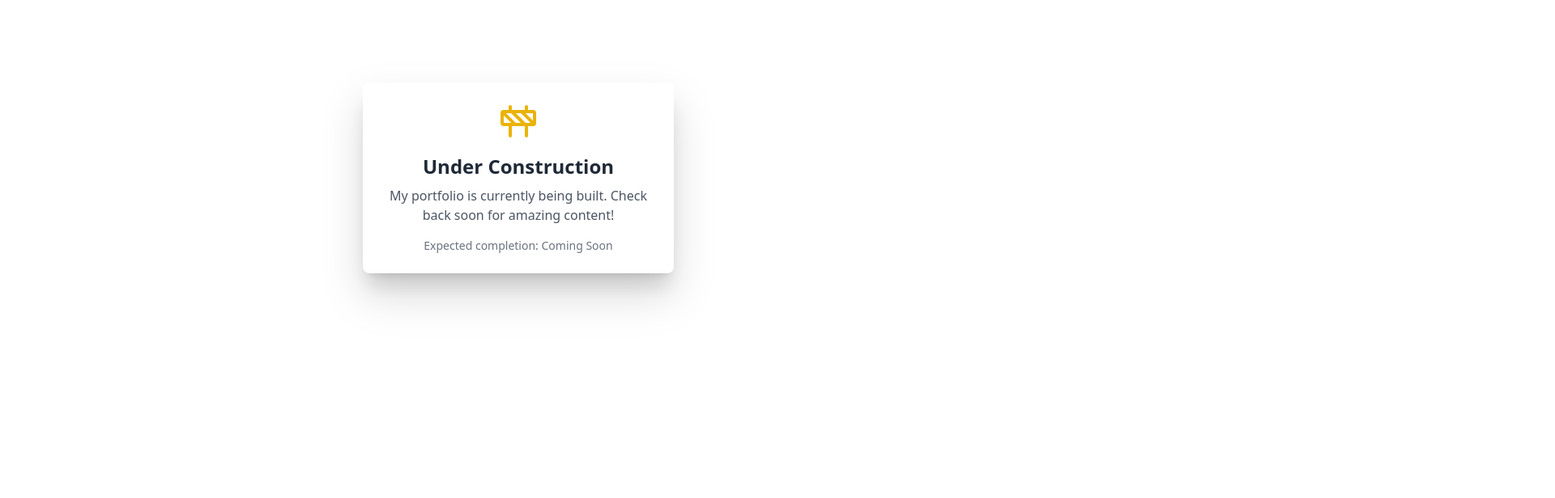
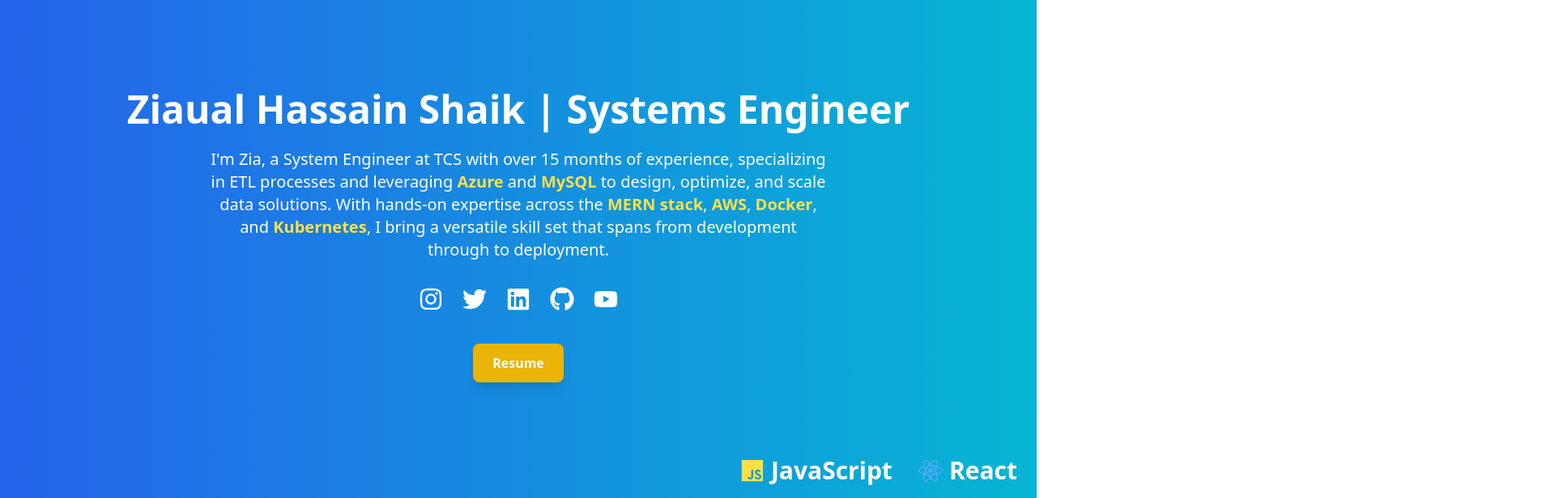
Before and after one commit to ziaualhassain/portfolio-app, a React (Vite) app: page / in a window 1280 px wide. Shown: the part 180-796 px from the top of the page at 81% size, 1920 px wide, since content can reach past the window. Built offline with nearby package versions, Linux system fonts and the light colour scheme.

Commit message:
almost hero page completed

```diff
--- a/src/App.jsx
+++ b/src/App.jsx
@@ -9,7 +9,7 @@
 
   return (
     <>
-    <UnderConstruction/>
+    {/* <UnderConstruction/> */}
     <Navbar/>
     <HeroCard/>
     <Projects/>
--- a/src/HeroCard.jsx
+++ b/src/HeroCard.jsx
@@ -2,12 +2,12 @@
 import { FaJs, FaReact, FaNodeJs, FaJava, FaDocker, FaAws } from 'react-icons/fa';
 import { SiNextdotjs, SiMysql, SiExpress, SiKubernetes, SiMongodb, SiPrisma } from 'react-icons/si';
 import { DiPostgresql } from 'react-icons/di';
-
+import { FaInstagram, FaTwitter, FaLinkedin, FaGithub, FaYoutube } from 'react-icons/fa';
 
 export default function HeroCard() {
   return (
-    <div className="flex flex-col items-center justify-center h-screen bg-gradient-to-r from-blue-600 to-cyan-500 text-white text-center px-4">
-      <h1 className="text-4xl md:text-5xl font-extrabold mb-6"> Ziaual Hassain Shaik | Systems Engineer</h1>
+    <div className="relative flex flex-col items-center justify-center h-screen bg-gradient-to-r from-blue-600 to-cyan-500 text-white text-center px-4 mb-10">
+      <h1 className="text-4xl md:text-5xl font-extrabold mb-6">Ziaual Hassain Shaik | Systems Engineer</h1>
       <p className="text-lg md:text-xl leading-relaxed max-w-3xl mx-auto">
         I'm Zia, a System Engineer at TCS with over 15 months of experience, specializing in ETL processes and leveraging
         <span className="font-semibold text-yellow-300"> Azure</span> and
@@ -18,125 +18,80 @@
         I bring a versatile skill set that spans from development through to deployment.
       </p>
 
-      <div className="mt-10">
-      <a href='https://drive.google.com/file/d/1WdEyLJ4y_w1tDET8e8DxmLuMqWK-5dCG/view?usp=drivesdk' target='_blank'> <button className="bg-yellow-500 text-white font-semibold py-3 px-6 rounded-lg shadow-lg hover:bg-yellow-600 hover:shadow-xl transition duration-300 ease-in-out">
-          Resume
-        </button>
-      </a>
+    {/* Social Media */}
+    <div className="mt-8 flex space-x-6">
+        <a href="https://www.instagram.com/yourusername" target="_blank" rel="noopener noreferrer">
+          <FaInstagram className="text-white text-3xl hover:text-yellow-300 transition duration-300" />
+        </a>
+
+        <a href="https://twitter.com/yourusername" target="_blank" rel="noopener noreferrer">
+          <FaTwitter className="text-white text-3xl hover:text-yellow-300 transition duration-300" />
+        </a>
+
+        <a href="https://www.linkedin.com/in/yourusername" target="_blank" rel="noopener noreferrer">
+          <FaLinkedin className="text-white text-3xl hover:text-yellow-300 transition duration-300" />
+        </a>
+
+        <a href="https://github.com/yourusername" target="_blank" rel="noopener noreferrer">
+          <FaGithub className="text-white text-3xl hover:text-yellow-300 transition duration-300" />
+        </a>
+
+        <a href="https://www.youtube.com/c/yourusername" target="_blank" rel="noopener noreferrer">
+          <FaYoutube className="text-white text-3xl hover:text-red-600 transition duration-300" />
+        </a>
       </div>
 
-      {/* Scrolling Skills Marquee */}
-      <div className="overflow-hidden mt-10">
+      <div className="mt-10">
+        <a href='https://github.com/user-attachments/files/17692728/Ziaual_Hassain_Shaik.pdf' target='_blank'>
+          <button className="bg-yellow-500 text-white font-semibold py-3 px-6 rounded-lg shadow-lg hover:bg-yellow-600 hover:shadow-xl transition duration-300 ease-in-out">
+            Resume
+          </button>
+        </a>
+      </div>
+
+      {/* Marquee */}
+      <div className="overflow-hidden absolute bottom-20 left-0 right-0 w-full mt-10 mb-3">
         <div className="flex animate-marquee space-x-8 text-2xl md:text-3xl">
-          {/* Skill items with icons */}
-          <div className="flex items-center space-x-2">
-            <FaJs className="text-yellow-300" />
-            <span className="font-semibold text-white">JavaScript</span>
-          </div>
-          <div className="flex items-center space-x-2">
-            <FaReact className="text-blue-400" />
-            <span className="font-semibold text-white">React</span>
-          </div>
-          <div className="flex items-center space-x-2">
-            <SiNextdotjs className="text-black" />
-            <span className="font-semibold text-white">Next.js</span>
-          </div>
-          <div className="flex items-center space-x-2">
-            <FaNodeJs className="text-green-500" />
-            <span className="font-semibold text-white">Node.js</span>
-          </div>
-          <div className="flex items-center space-x-2">
-            <SiExpress className="text-gray-700" />
-            <span className="font-semibold text-white">Express</span>
-          </div>
-          <div className="flex items-center space-x-2">
-            <FaJava className="text-red-500" />
-            <span className="font-semibold text-white">Java</span>
-          </div>
+          {[
+            { Icon: FaJs, label: 'JavaScript', color: 'text-yellow-300' },
+            { Icon: FaReact, label: 'React', color: 'text-blue-400' },
+            { Icon: SiNextdotjs, label: 'Next.js', color: 'text-black' },
+            { Icon: FaNodeJs, label: 'Node.js', color: 'text-green-500' },
+            { Icon: SiExpress, label: 'Express', color: 'text-gray-700' },
+            { Icon: FaJava, label: 'Java', color: 'text-red-500' },
+            { Icon: FaAws, label: 'AWS', color: 'text-orange-500' },
+            { Icon: SiMysql, label: 'MySQL', color: 'text-blue-500' },
+            { Icon: DiPostgresql, label: 'Postgres', color: 'text-blue-800' },
+            { Icon: SiKubernetes, label: 'Kubernetes', color: 'text-blue-400' },
+            { Icon: FaDocker, label: 'Docker', color: 'text-blue-500' },
+            { Icon: SiPrisma, label: 'Prisma', color: 'text-purple-600' },
+          ].map(({ Icon, label, color }) => (
+            <div className="flex items-center space-x-2" key={label}>
+              <Icon className={color} />
+              <span className="font-semibold text-white">{label}</span>
+            </div>
+          ))}
 
-          <div className="flex items-center space-x-2">
-            <FaAws className="text-orange-500" />
-            <span className="font-semibold text-white">AWS</span>
-          </div>
-          <div className="flex items-center space-x-2">
-            <SiMysql className="text-blue-500" />
-            <span className="font-semibold text-white">MySQL</span>
-          </div>
-          <div className="flex items-center space-x-2">
-            <DiPostgresql className="text-blue-800" />
-            <span className="font-semibold text-white">Postgres</span>
-          </div>
-          {/* <div className="flex items-center space-x-2">
-            <SiMongodb className="text-green-600" />
-            <span className="font-semibold text-white">MongoDB</span>
-          </div> */}
-          <div className="flex items-center space-x-2">
-            <SiKubernetes className="text-blue-400" />
-            <span className="font-semibold text-white">Kubernetes</span>
-          </div>
-          <div className="flex items-center space-x-2">
-            <FaDocker className="text-blue-500" />
-            <span className="font-semibold text-white">Docker</span>
-          </div>
-          <div className="flex items-center space-x-2">
-            <SiPrisma className="text-purple-600" />
-            <span className="font-semibold text-white">Prisma</span>
-          </div>
-
-          {/* Repeat the items for infinite scroll */}
-          <div className="flex items-center space-x-2">
-            <FaJs className="text-yellow-300" />
-            <span className="font-semibold text-white">JavaScript</span>
-          </div>
-          <div className="flex items-center space-x-2">
-            <FaReact className="text-blue-400" />
-            <span className="font-semibold text-white">React</span>
-          </div>
-          <div className="flex items-center space-x-2">
-            <SiNextdotjs className="text-black" />
-            <span className="font-semibold text-white">Next.js</span>
-          </div>
-          <div className="flex items-center space-x-2">
-            <FaNodeJs className="text-green-500" />
-            <span className="font-semibold text-white">Node.js</span>
-          </div>
-          <div className="flex items-center space-x-2">
-            <SiExpress className="text-gray-700" />
-            <span className="font-semibold text-white">Express</span>
-          </div>
-          <div className="flex items-center space-x-2">
-            <FaJava className="text-red-500" />
-            <span className="font-semibold text-white">Java</span>
-          </div>
-
-          <div className="flex items-center space-x-2">
-            <FaAws className="text-orange-500" />
-            <span className="font-semibold text-white">AWS</span>
-          </div>
-          <div className="flex items-center space-x-2">
-            <SiMysql className="text-blue-500" />
-            <span className="font-semibold text-white">MySQL</span>
-          </div>
-          <div className="flex items-center space-x-2">
-            <DiPostgresql className="text-blue-800" />
-            <span className="font-semibold text-white">Postgres</span>
-          </div>
-          {/* <div className="flex items-center space-x-2">
-            <SiMongodb className="text-green-600" />
-            <span className="font-semibold text-white">MongoDB</span>
-          </div> */}
-          <div className="flex items-center space-x-2">
-            <SiKubernetes className="text-blue-400" />
-            <span className="font-semibold text-white">Kubernetes</span>
-          </div>
-          <div className="flex items-center space-x-2">
-            <FaDocker className="text-blue-500" />
-            <span className="font-semibold text-white">Docker</span>
-          </div>
-          <div className="flex items-center space-x-2">
-            <SiPrisma className="text-purple-600" />
-            <span className="font-semibold text-white">Prisma</span>
-          </div>
+          {/* Repeat for infinite scroll */}
+          {[
+            { Icon: FaJs, label: 'JavaScript', color: 'text-yellow-300' },
+            { Icon: FaReact, label: 'React', color: 'text-blue-400' },
+            { Icon: SiNextdotjs, label: 'Next.js', color: 'text-black' },
+            { Icon: FaNodeJs, label: 'Node.js', color: 'text-green-500' },
+            { Icon: SiExpress, label: 'Express', color: 'text-gray-700' },
+            { Icon: FaJava, label: 'Java', color: 'text-red-500' },
+            { Icon: FaAws, label: 'AWS', color: 'text-orange-500' },
+            { Icon: SiMysql, label: 'MySQL', color: 'text-blue-500' },
+            { Icon: DiPostgresql, label: 'Postgres', color: 'text-blue-800' },
+            { Icon: SiKubernetes, label: 'Kubernetes', color: 'text-blue-400' },
+            { Icon: FaDocker, label: 'Docker', color: 'text-blue-500' },
+            { Icon: SiPrisma, label: 'Prisma', color: 'text-purple-600' },
+          ].map(({ Icon, label, color }) => (
+            <div className="flex items-center space-x-2" key={label}>
+              <Icon className={color} />
+              <span className="font-semibold text-white">{label}</span>
+            </div>
+          ))}
         </div>
       </div>
     </div>
--- a/src/NavBar.jsx
+++ b/src/NavBar.jsx
@@ -49,12 +49,13 @@
       <ul
         className={`lg:hidden ${isMobileMenuOpen ? 'block' : 'hidden'} flex flex-col items-center justify-center space-y-4`}
       >
-        <li className="text-white hover:text-gray-400 py-2 px-4">
+        <li className="text-white hover:text-yellow-300 py-2 px-4">
           About
         </li>
-        <li className="text-white hover:text-gray-400 py-2 px-4">
+        <li className="text-white hover:text-yellow-300 py-2 px-4">
+          Projects
         </li>
-        <li className="text-white hover:text-gray-400 py-2 px-4">
+        <li className="text-white hover:text-yellow-300 py-2 px-4">
           Contact
         </li>
       </ul>
--- a/src/index.css
+++ b/src/index.css
@@ -5,10 +5,10 @@
 
 @keyframes marquee {
   0% {
-      transform: translateX(100%);
+    transform: translateX(100vw);  /* Start from 100% of the viewport width */
   }
   100% {
-      transform: translateX(-100%);
+    transform: translateX(-100vw); /* Move to the left 100% of the viewport width */
   }
 }
 
```
Also changed, not shown: src/assets/images/fundriser3.png (deleted), src/assets/images/fundriserv2.png (deleted). Lines whose indentation alone changed are shown as unchanged.
